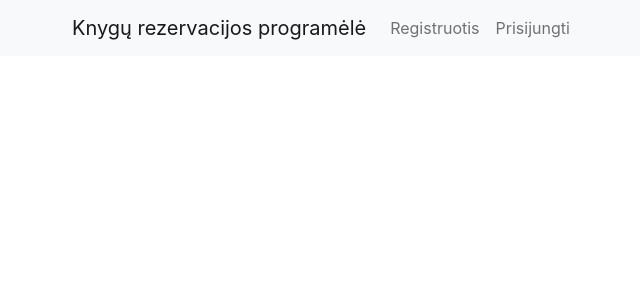
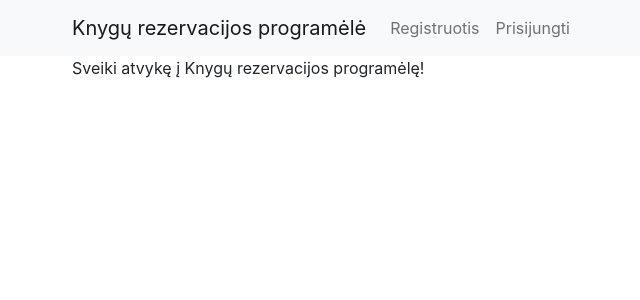
Before and after one commit to Mindaugas2/vtmc-egzaminas, a React (Create React App) app in the folder frontend/: page / in a window 1280 px wide. Shown: the top 300 px of the page, without its empty margins (10-650 px from the left). Built offline with nearby package versions, Linux system fonts and the light colour scheme; the HTML template or start-up script is replaced by a standard one.

Commit message:
code a basic and simple home page in 'HomePage' component, to have something to show when a user lands on the website

```diff
--- a/frontend/src/App.js
+++ b/frontend/src/App.js
@@ -4,6 +4,7 @@ import Navbar from 'react-bootstrap/Navbar';
 import Nav from 'react-bootstrap/Nav';
 import { Link, Routes, Route } from "react-router-dom";
 import Register from './components/Register';
+import HomePage from './components/HomePage';
 
 function App() {
   return (
@@ -43,6 +44,11 @@ function App() {
               path="register"
               element={<Register />}
             />
+
+            <Route
+              path='/'
+              element={<HomePage />}
+            />
           </Routes>
         </Container>
       </main>
--- /dev/null
+++ b/frontend/src/components/HomePage.js
@@ -0,0 +1,9 @@
+import React from 'react';
+
+export default function HomePage() {
+    return (
+        <>
+            <p>Sveiki atvykę į Knygų rezervacijos programėlę!</p>
+        </>
+    );
+}
```
